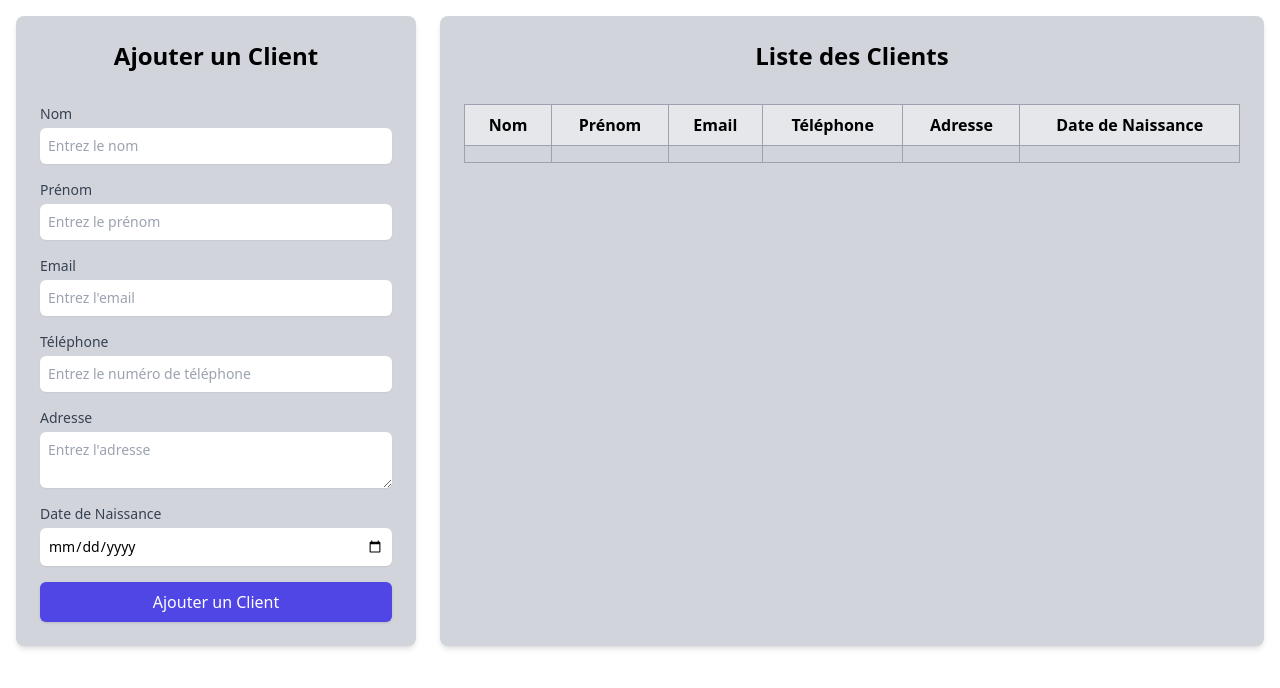
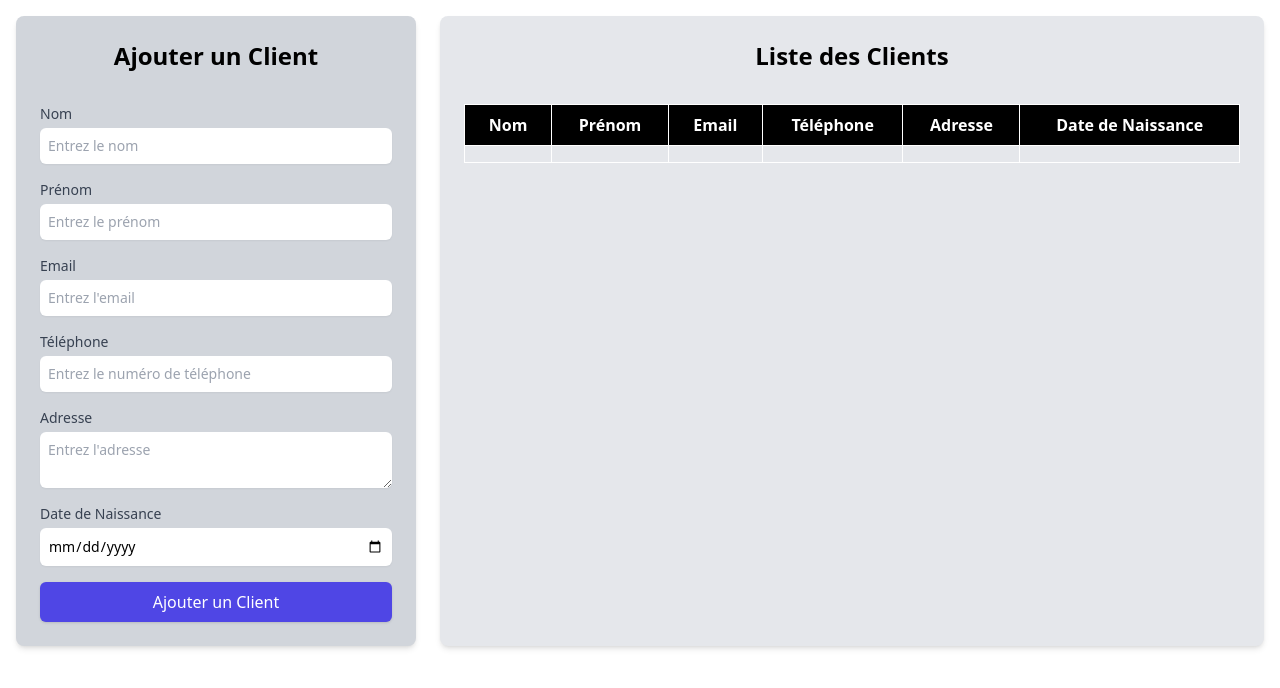
Before and after one commit to houssamlambara/G_R_Site_Voyage, a PHP site: the page made by Client tableau.php in a window 1280 px wide. Shown: the part 68-756 px from the top of the page. Run offline with PHP 8.4, Linux system fonts and the light colour scheme; data comes from the database, SQL or seed files in the repository; data that the repository does not hold is empty; some libraries are stand-ins or nearby versions.

Commit message:
add some modification to diffrent functions

```diff
--- a/Client tableau.php
+++ b/Client tableau.php
@@ -13,7 +13,7 @@
       <div class=" max-w-screen-xl flex flex-wrap items-center justify-between mx-auto p-4">
 
         <!-- Logo -->
-        <a href="#" class="flex items-center space-x-3">
+        <a href="./index.php" class="flex items-center space-x-3">
           <img src="./youcode_logo_dark.png" class="h-8" alt="Logo" />
         </a>
 
@@ -74,18 +74,18 @@
   </div>
 
   <!-- Tableau des Clients -->
-  <div class="col-span-2 bg-gray-300 p-6 rounded-lg shadow-md overflow-y-auto">
+  <div class="col-span-2 bg-gray-200 p-6 rounded-lg shadow-md overflow-y-auto">
     <h2 class="flex justify-center text-2xl font-bold mb-8">Liste des Clients</h2>
     <div>
       <table class="w-full border-collapse border border-gray-400">
-        <thead class="bg-gray-200">
+        <thead class="bg-black">
           <tr>
-            <th class="border border-gray-400 px-4 py-2">Nom</th>
-            <th class="border border-gray-400 px-4 py-2">Prénom</th>
-            <th class="border border-gray-400 px-4 py-2">Email</th>
-            <th class="border border-gray-400 px-4 py-2">Téléphone</th>
-            <th class="border border-gray-400 px-4 py-2">Adresse</th>
-            <th class="border border-gray-400 px-4 py-2">Date de Naissance</th>
+            <th class="border border-white text-white px-4 py-2">Nom</th>
+            <th class="border border-white text-white px-4 py-2">Prénom</th>
+            <th class="border border-white text-white px-4 py-2">Email</th>
+            <th class="border border-white text-white px-4 py-2">Téléphone</th>
+            <th class="border border-white text-white px-4 py-2">Adresse</th>
+            <th class="border border-white text-white px-4 py-2">Date de Naissance</th>
           </tr>
         </thead>
         <tbody>
@@ -94,13 +94,13 @@
             $sql = "SELECT * FROM `clients`";
             $res = $conn -> query($sql);
             while ($row = $res -> fetch_assoc()): ?>
-            <tr class="hover:bg-gray-100">
-              <td class="border border-gray-400 px-4 py-2"><?php echo $row["nom"] ?></td>
-              <td class="border border-gray-400 px-4 py-2"><?php echo $row["prenom"] ?></td>
-              <td class="border border-gray-400 px-4 py-2"><?php echo $row["email"] ?></td>
-              <td class="border border-gray-400 px-4 py-2"><?php echo $row["telephone"] ?></td>
-              <td class="border border-gray-400 px-4 py-2"><?php echo $row["adresse"] ?></td>
-              <td class="border border-gray-400 px-4 py-2"><?php echo $row["date_naissance"] ?></td>
+            <tr class="hover:bg-blue-500">
+              <td class="border border-white px-4 py-2"><?php echo $row["nom"] ?></td>
+              <td class="border border-white px-4 py-2"><?php echo $row["prenom"] ?></td>
+              <td class="border border-white px-4 py-2"><?php echo $row["email"] ?></td>
+              <td class="border border-white px-4 py-2"><?php echo $row["telephone"] ?></td>
+              <td class="border border-white px-4 py-2"><?php echo $row["adresse"] ?></td>
+              <td class="border border-white px-4 py-2"><?php echo $row["date_naissance"] ?></td>
             </tr>
           <?php endwhile; ?>
         </tbody>
--- a/add_activite.php
+++ b/add_activite.php
@@ -16,5 +16,5 @@ $res = $conn->query($sql);
 if(!$res){
     echo $conn->error;
 }else{
-    header('Location: index.php');
+    header('Location: activite tableau.php');
 }}
--- a/add_client.php
+++ b/add_client.php
@@ -16,5 +16,5 @@ $res = $conn->query($sql);
 if(!$res){
     echo $conn->error;
 }else{
-    header('Location: index.php');
+    header('Location: Client tableau.php');
 }}
```
Also changed, not shown: activite tableau.php (+9 -10 lines), add_reservations.php (+6 -9 lines), reservations tableau.php (+69 -12 lines).
